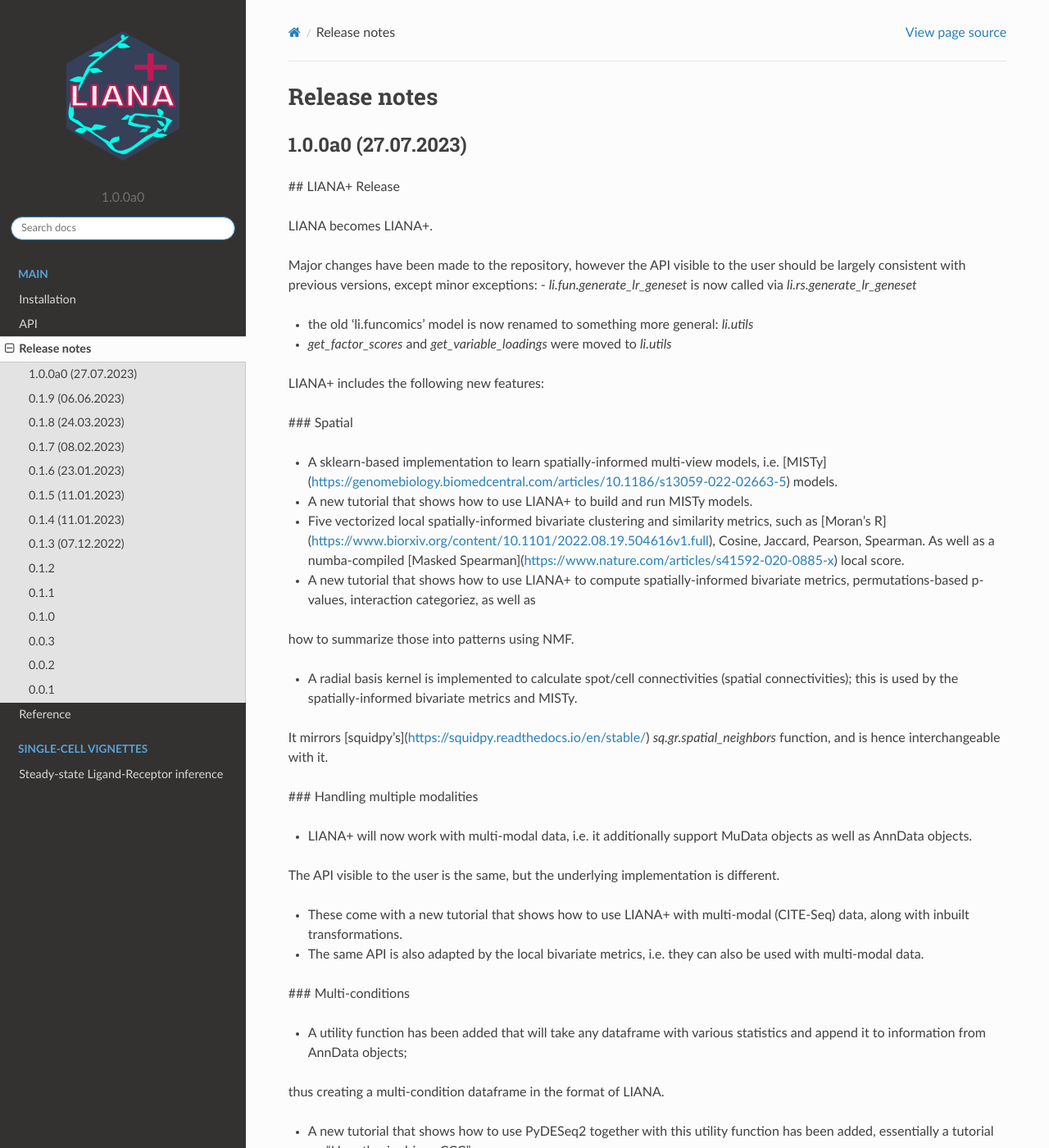
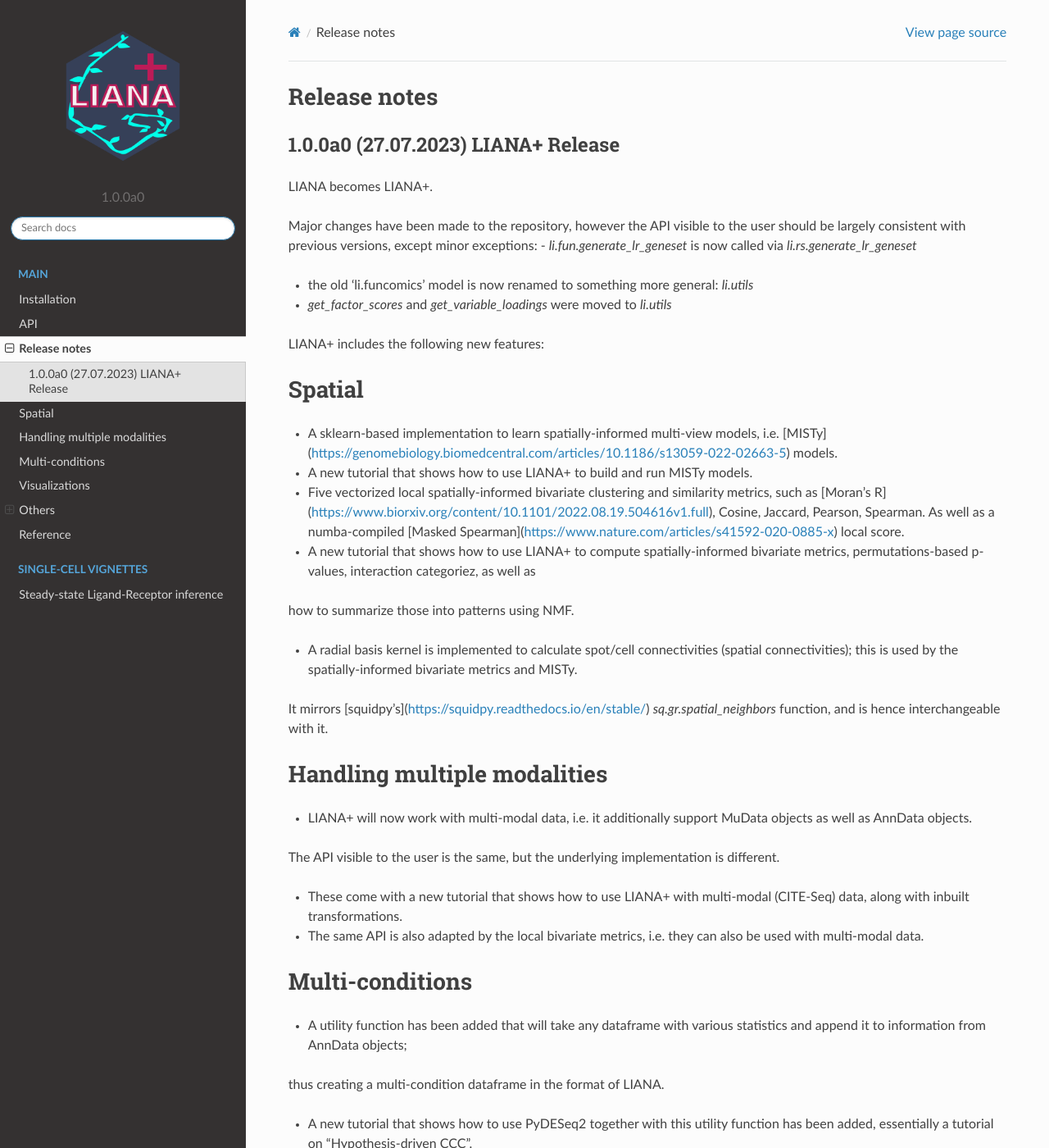
Before and after one commit to saezlab/liana-py, a Sphinx documentation site: the page built from docs/source/release_notes.rst, in a window 1280 px wide and 1400 px high. Shown: the whole window at 82% size. Built offline with Sphinx 7.4.7 and the Read the Docs theme 2.0.0, drawn with Linux system fonts in a browser that asks for light colours; pages that are not in the unit, such as notebooks, are missing from menus; some of the changed text lies outside the part shown.

Commit message:
docs improvements

```diff
--- a/docs/source/index.rst
+++ b/docs/source/index.rst
@@ -19,6 +19,7 @@ LIANA: a one-stop-shop framework for cell-cell communication
 LIANA+ is an efficient framework that integrates and extends existing
 methods and knowledge to study cell-cell communication in single-cell,
 spatially-resolved, and multi-modal omics data.
+
 
 .. image:: https://raw.githubusercontent.com/saezlab/liana-py/dev/docs/source/_static/abstract.png
    :width: 75%
--- a/docs/source/release_notes.rst
+++ b/docs/source/release_notes.rst
@@ -1,9 +1,9 @@
 Release notes
 =============
 
-1.0.0a0 (27.07.2023)
+1.0.0a0 (27.07.2023) LIANA+ Release
 ---------------------------------------------------------
-## LIANA+ Release
+
 
 LIANA becomes LIANA+.
 
@@ -17,7 +17,8 @@ Major changes have been made to the repository, however the API visible to the u
 
 LIANA+ includes the following new features:
 
-### Spatial
+Spatial
+=========================================================
 
 - A sklearn-based implementation to learn spatially-informed multi-view models, i.e. [MISTy](https://genomebiology.biomedcentral.com/articles/10.1186/s13059-022-02663-5) models.
 
@@ -32,7 +33,8 @@ how to summarize those into patterns using NMF.
 It mirrors [squidpy's](https://squidpy.readthedocs.io/en/stable/) `sq.gr.spatial_neighbors` function, and is hence interchangeable with it.
 
 
-### Handling multiple modalities
+Handling multiple modalities
+=========================================================
 
 - LIANA+ will now work with multi-modal data, i.e. it additionally support MuData objects as well as AnnData objects.
 The API visible to the user is the same, but the underlying implementation is different.
@@ -42,14 +44,16 @@ The API visible to the user is the same, but the underlying implementation is di
 - The same API is also adapted by the local bivariate metrics, i.e. they can also be used with multi-modal data.
 
 
-### Multi-conditions
+Multi-conditions
+=========================================================
 
 - A utility function has been added that will take any dataframe with various statistics and append it to information from AnnData objects;
 thus creating a multi-condition dataframe in the format of LIANA.
 
 - A new tutorial that shows how to use PyDESeq2 together with this utility function has been added, essentially a tutorial on "Hypothesis-driven CCC".
 
-### Visualizations
+Visualizations
+=========================================================
 
 - A tileplot (`li.pl.tileplot`) has been added to better visualize ligands and receptors independently.
 
@@ -57,7 +61,8 @@ thus creating a multi-condition dataframe in the format of LIANA.
 
 - A simple plot `li.pl.connectivity` is added to show spatial connectivities
 
-### Others
+Others
+=========================================================
 
 - A Causal Network inference function has been added to infer downstream signalling networks. This is currently placed in the tutorial with PyDESeq2.
 
```
